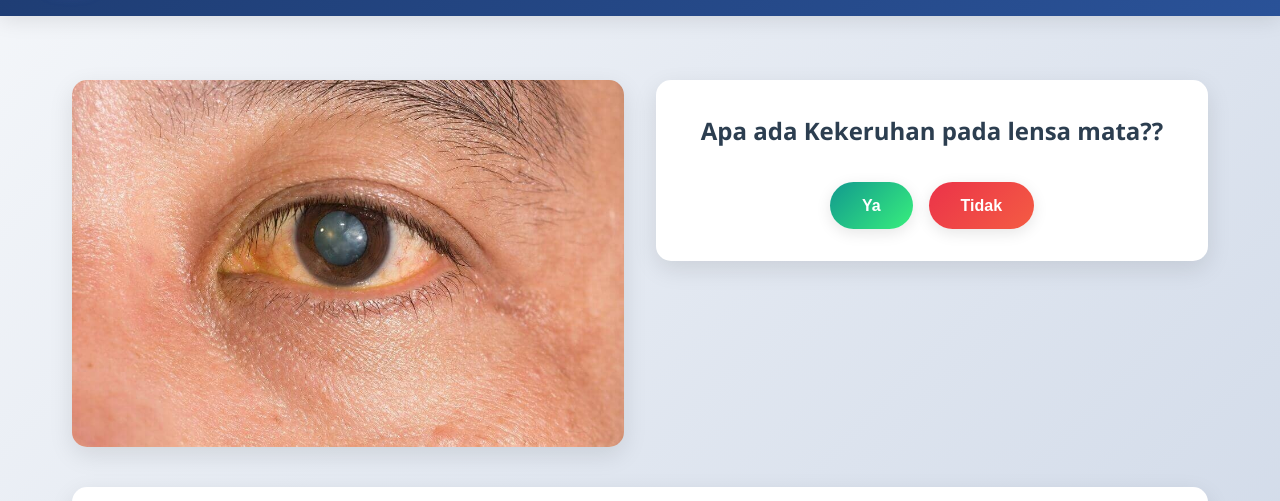
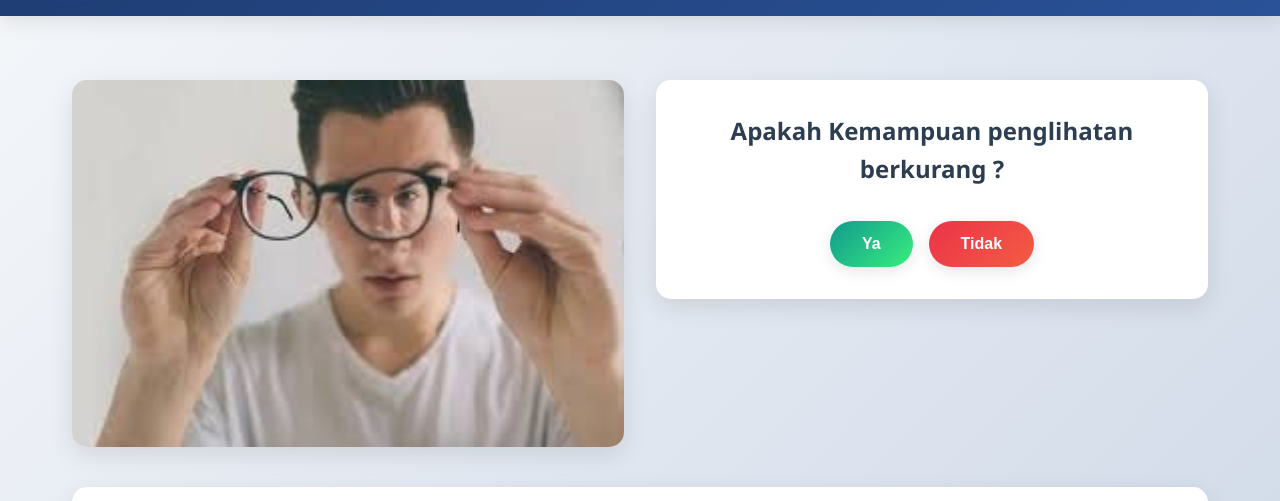
Before and after one commit to JundiLesmana/Forward-Chaining, a plain HTML site: page G04.html in a window 1280 px wide. Shown: the part 89-590 px from the top of the page. Drawn offline with Linux system fonts and the light colour scheme.

```diff
--- a/G04.html
+++ b/G04.html
@@ -24,11 +24,11 @@
 
 <section class="diagnosa-layout">
     <div class="diagnosa-image">
-        <img src="assets/oi.jpg" alt="Diagnosa Image">
+        <img src="assets/tidak jelas.jpg" alt="Diagnosa Image">
     </div>
 
 <section class="diagnosa-question">
-    <h2>Apa ada Kekeruhan pada lensa mata??</h2>
+    <h2>Apakah Kemampuan penglihatan berkurang ?</h2>
      <div class="diagnosa-buttons">
     <a href="P012.html">
         <button class="btn-yes">Ya</button>
```
Also changed, not shown: G01.html (+2 -2 lines), assets/Retinopati Diabetes_.jpg (added).
